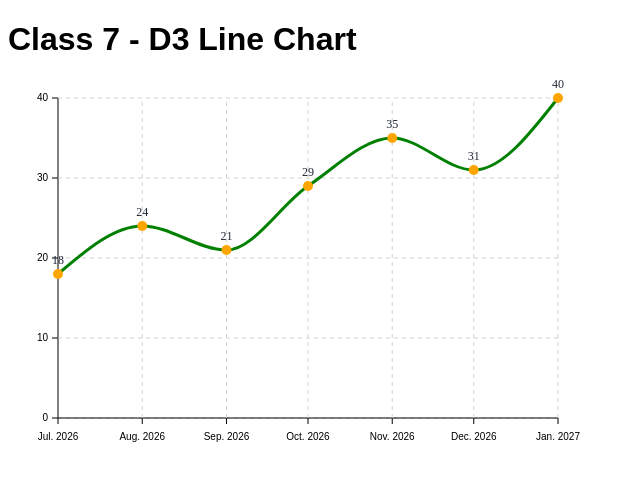
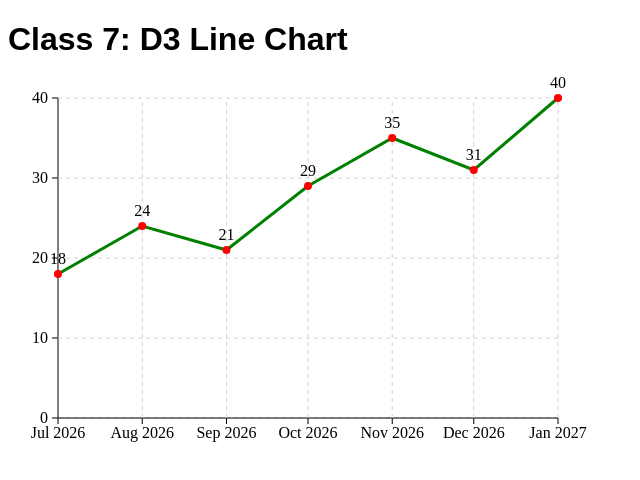
Before and after one commit to haoshuai999/dvs-mentorship, a SvelteKit app in the folder 2026/svelte-2026/: page /class7 in a window 1280 px wide. Shown: the top 480 px of the page, without its empty margins (0-640 px from the left). Built offline with nearby package versions, Linux system fonts and the light colour scheme.

Commit message:
Update the line chart code

```diff
--- a/2026/svelte-2026/src/routes/class7/+page.svelte
+++ b/2026/svelte-2026/src/routes/class7/+page.svelte
@@ -2,13 +2,13 @@
 	import * as d3 from "d3";
 
 	let data = [
-		{ date: new Date("2026-07-01"), sales: 18 },
-		{ date: new Date("2026-08-01"), sales: 24 },
-		{ date: new Date("2026-09-01"), sales: 21 },
-		{ date: new Date("2026-10-01"), sales: 29 },
-		{ date: new Date("2026-11-01"), sales: 35 },
-		{ date: new Date("2026-12-01"), sales: 31 },
-		{ date: new Date("2027-01-01"), sales: 40 },
+		{ date: "2026-07-01", sales: "18" },
+		{ date: "2026-08-01", sales: "24" },
+		{ date: "2026-09-01", sales: "21" },
+		{ date: "2026-10-01", sales: "29" },
+		{ date: "2026-11-01", sales: "35" },
+		{ date: "2026-12-01", sales: "31" },
+		{ date: "2027-01-01", sales: "40" },
 	];
 
 	const margin = { top: 30, right: 50, bottom: 50, left: 50 };
@@ -17,77 +17,70 @@
 	const width = svgWidth - margin.left - margin.right;
 	const height = svgHeight - margin.top - margin.bottom;
 
-	const xScale = $derived(
-		d3.scaleTime()
-			.domain(d3.extent(data, (d) => d.date))
+	let xScale = $derived(
+		d3
+			.scaleTime()
+			.domain(d3.extent(data, (d) => new Date(d.date)))
 			.range([0, width])
-            .nice()
+			.nice(),
 	);
 
-	const yScale = $derived(
-		d3.scaleLinear()
-			.domain([0, d3.max(data, (d) => d.sales)])
-			.nice()
+	let yScale = $derived(
+		d3
+			.scaleLinear()
+			.domain([0, d3.max(data, (d) => +d.sales)])
 			.range([height, 0])
+			.nice(),
 	);
 
-	const linePath = $derived(
-		d3.line()
-			.x((d) => xScale(d.date))
-			.y((d) => yScale(d.sales))
-			.curve(d3.curveMonotoneX)(data)
+	let linePath = $derived(
+		d3
+			.line()
+			.x((d) => xScale(new Date(d.date)))
+			.y((d) => yScale(+d.sales)),
 	);
 
-	const xTicks = $derived(xScale.ticks(5));
-	const yTicks = $derived(yScale.ticks(5));
-	const formatDate = d3.timeFormat("%b. %Y");
+	let xTicks = $derived(xScale.ticks(5));
+	let yTicks = $derived(yScale.ticks(5));
+
+	let formatDate = d3.timeFormat("%b %Y");
+
+	$inspect(data);
 </script>
 
-<h1>Class 7 - D3 Line Chart</h1>
+<h1>Class 7: D3 Line Chart</h1>
 
-<svg
-	width={svgWidth}
-	height={svgHeight}
->
-	<g transform="translate({margin.left},{margin.top})">
-
-        <!-- Y axis and optional gridlines -->
+<svg width={svgWidth} height={svgHeight}>
+	<g transform={`translate(${margin.left},${margin.top})`}>
 		<g>
-			<line y2={height} stroke="black" />
+			<line y2={height} stroke="#000" />
 			{#each yTicks as tick}
-                <!-- Grid lines -->
 				<line
-                    x1="0"
 					x2={width}
 					y1={yScale(tick)}
 					y2={yScale(tick)}
 					stroke="lightgray"
 					stroke-dasharray="4 4"
 				/>
-				<line x1="-6" y1={yScale(tick)} y2={yScale(tick)} stroke="black" />
-				<text
-					x="-10"
-					y={yScale(tick)}
-					dy="0.32em"
-					text-anchor="end"
-					font-family="sans-serif"
-					font-size="10px"
-					fill="black"
-				>
+				<line
+					x1={-6}
+					x2={0}
+					y1={yScale(tick)}
+					y2={yScale(tick)}
+					stroke="#000"
+				/>
+				<text x={-10} y={yScale(tick)} text-anchor="end" dy="0.32em">
 					{tick}
 				</text>
 			{/each}
 		</g>
-
-        <!-- X axis and optional gridlines -->
-		<g transform="translate(0,{height})">
-			<line x2={width} stroke="black" />
+		<g transform={`translate(0,${height})`}>
+			<line x2={width} stroke="#000" />
 			{#each xTicks as tick}
 				{#if xScale(tick) > 0}
 					<line
 						x1={xScale(tick)}
 						x2={xScale(tick)}
-						y1="0"
 						y2={-height}
 						stroke="lightgray"
 						stroke-dasharray="4 4"
@@ -96,42 +89,33 @@
 				<line
 					x1={xScale(tick)}
 					x2={xScale(tick)}
-					y2="6"
-					stroke="black"
+					y2={6}
+					stroke="#000"
 				/>
-				<text
-					x={xScale(tick)}
-					y="22"
-					text-anchor="middle"
-					font-family="sans-serif"
-					font-size="10px"
-					fill="black"
-				>
+				<text x={xScale(tick)} y={20} text-anchor="middle">
 					{formatDate(tick)}
 				</text>
 			{/each}
 		</g>
-
-		<!-- Line path -->
-		<path d={linePath} fill="none" stroke="green" stroke-width="3" />
-
-		<!-- Data points -->
+		<path d={linePath(data)} fill="none" stroke="green" stroke-width="3" />
+		<g>
 			{#each data as d}
-			<circle cx={xScale(d.date)} cy={yScale(d.sales)} r="5" fill="orange" />
-		{/each}
-
-		<!-- Point labels -->
-		{#each data as d}
+				<circle
+					cx={xScale(new Date(d.date))}
+					cy={yScale(+d.sales)}
+					r={4}
+					fill="red"
+				/>
 				<text
-				x={xScale(d.date)}
-				y={yScale(d.sales) - 10}
+					x={xScale(new Date(d.date))}
+					y={yScale(+d.sales) - 10}
 					text-anchor="middle"
-				font-size="12px"
-				fill="#1f2937"
+					font-size="16px"
 				>
 					{d.sales}
 				</text>
 			{/each}
+		</g>
 	</g>
 </svg>
 
```
Also changed, not shown: 1 other file (tests, documents, lock files or other folders). Lines whose indentation alone changed are shown as unchanged.
